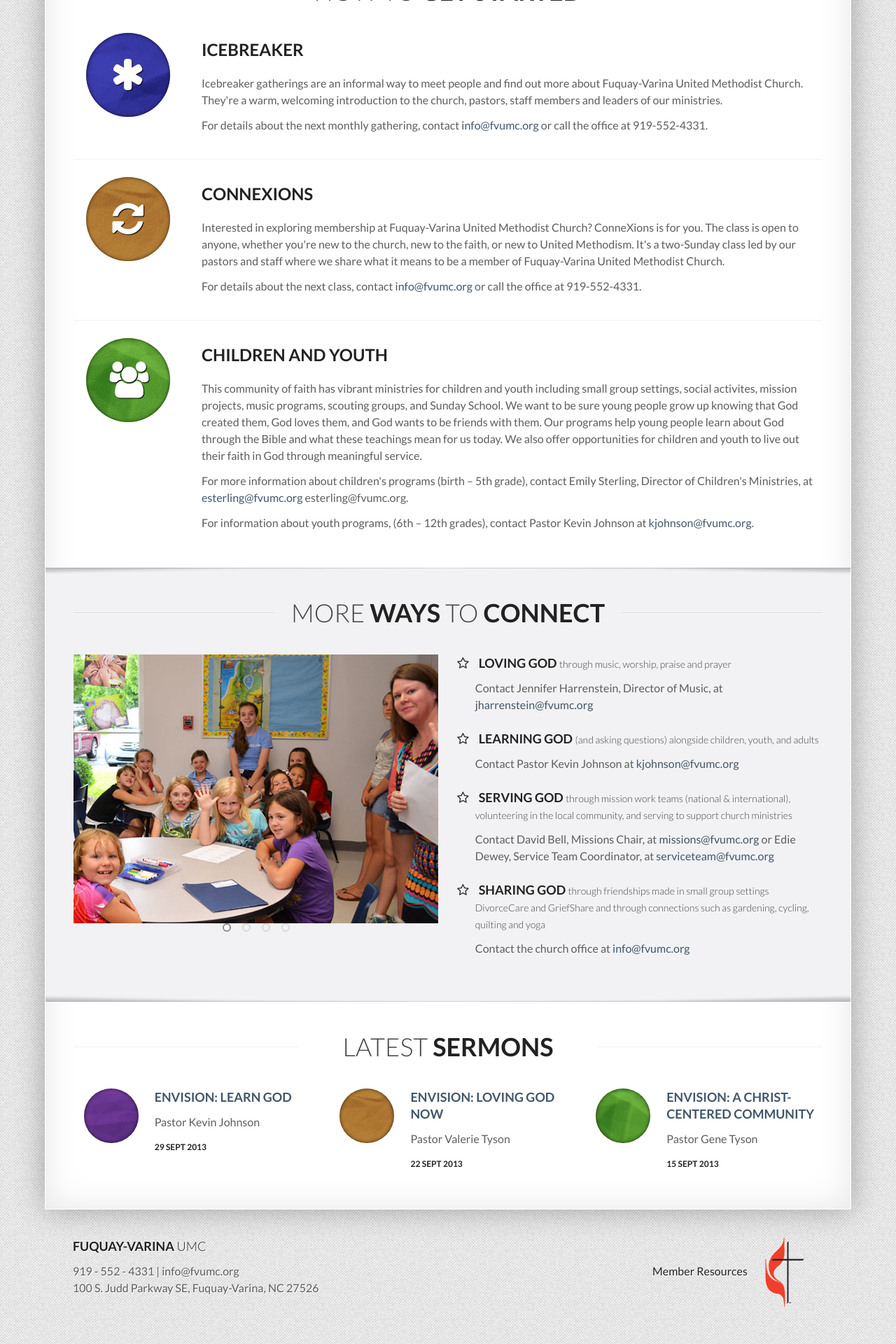
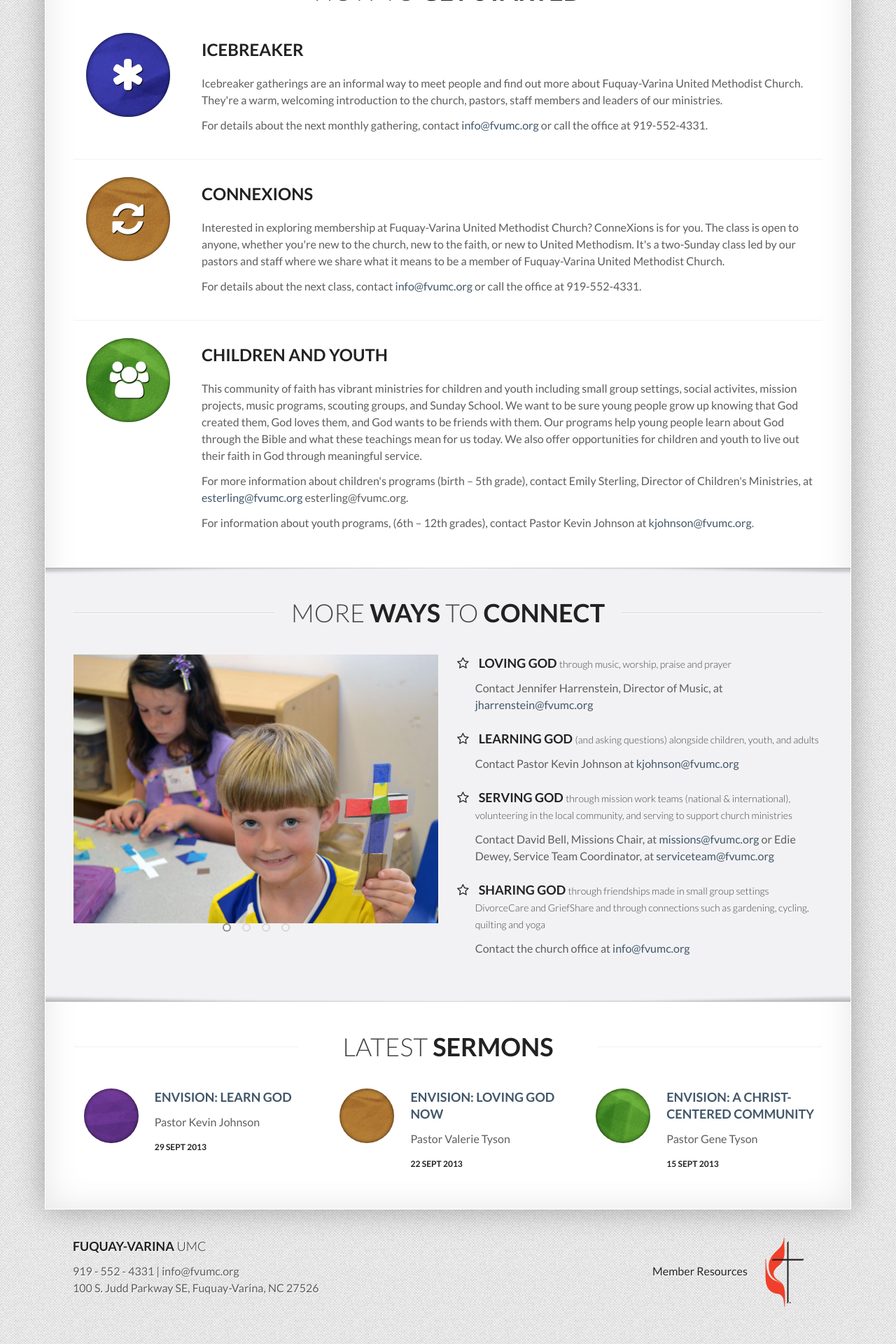
Before and after one commit to fvumc/fvumc.github.io, a Jekyll site: the page built from index.html, in a window 1280 px wide. Shown: the part 1900-3820 px from the top of the page at 70% size. Built offline with Jekyll 4.4.1, drawn with Linux system fonts in a browser that asks for light colours; Markdown is read by kramdown in place of the engine named in the settings.

Commit message:
switch image to Smile

```diff
--- a/index.html
+++ b/index.html
@@ -172,7 +172,7 @@
               <div class="flexslider margin-bottom" data-flex-directions="hide" data-flex-speed="5000" id="work">
                 <ul class="slides">
                   <li>
-                    <img alt="some image" src="images/assets/slides/Crafts.jpg">
+                    <img alt="some image" src="images/assets/slides/Smile.jpg">
                   </li>
                   <li>
                     <img alt="some image" src="images/assets/slides/SundaySchool.jpg">
@@ -293,6 +293,7 @@
                   <div class="round-box box-small">
                     <a class="box-inner" href="post.html">
                       <img alt="some image" class="img-circle" src="images/Color-Block-Lime.jpg">
+                      <i class='icon-microphone'></i>
                     </a>
                   </div>
                 </div>
```
Also changed, not shown: images/assets/slides/Smile.jpg (added).
